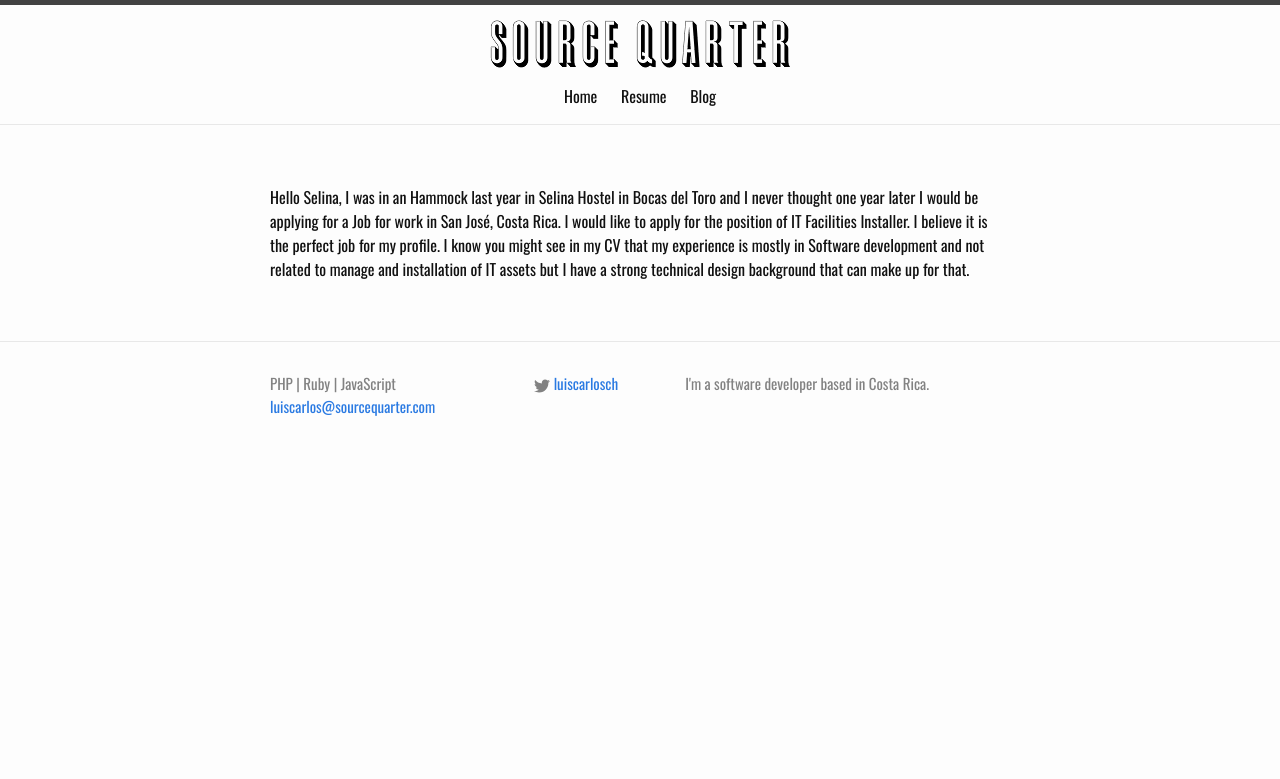
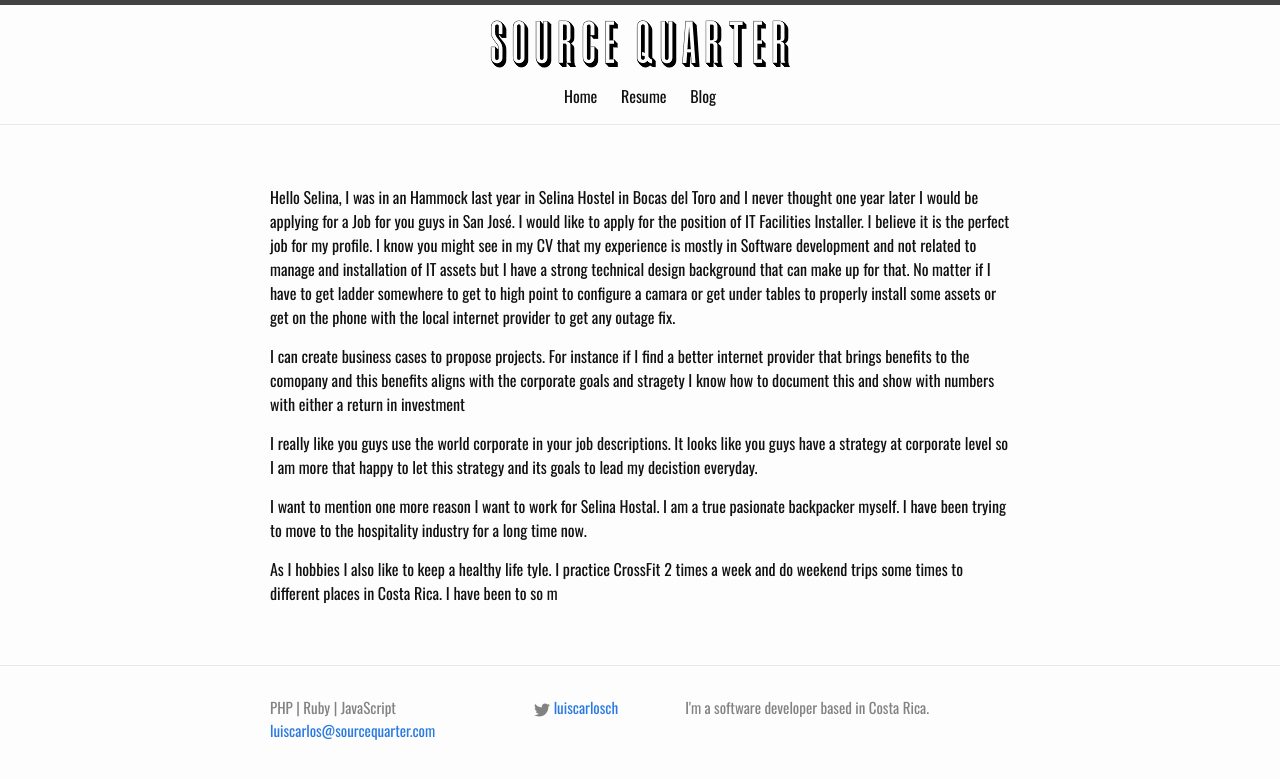
Before and after one commit to lucachaco/sourcequarter-lander, a Jekyll site: the page built from selina.md, in a window 1280 px wide. Shown: the top 779 px of the page. Built offline with Jekyll 4.4.1, drawn with Linux system fonts in a browser that asks for light colours; our own code applies the rules of GitHub Pages for plain Markdown files.

Commit message:
Update selina.md

```diff
--- a/selina.md
+++ b/selina.md
@@ -1,4 +1,13 @@
 Hello Selina,
-I was in an Hammock last year in Selina Hostel in Bocas del Toro and I never thought one year later I would be applying for a Job for work in San José, Costa Rica.
+I was in an Hammock last year in Selina Hostel in Bocas del Toro and I never thought one year later I would be applying for a Job for you guys in San José.
 I would like to apply for the position of IT Facilities Installer. I believe it is the perfect job for my profile.
 I know you might see in my CV that my experience is mostly in Software development and not related to manage and installation of IT assets but I have a strong technical design background that can make up for that.
+No matter if I have to get ladder somewhere to get to high point to configure a camara or get under tables to properly install some assets or get on the phone with the local internet provider to get any outage fix.
+
+I can create business cases to propose projects. For instance if I find a better internet provider that brings benefits to the comopany and this benefits aligns with the corporate goals and stragety I know how to document this and show with numbers with either a return in investment
+
+I really like you guys use the world corporate in your job descriptions. It looks like you guys have a strategy at corporate level so I am more that happy to let this strategy and its goals to lead my decistion everyday.
+
+I want to mention one more reason I want to work for Selina Hostal. I am a true pasionate backpacker myself. I have been trying to move to the hospitality industry for a long time now.
+
+As I hobbies I also like to keep a healthy life tyle. I practice CrossFit 2 times a week and do weekend trips some times to different places in Costa Rica. I have been to so m
```
